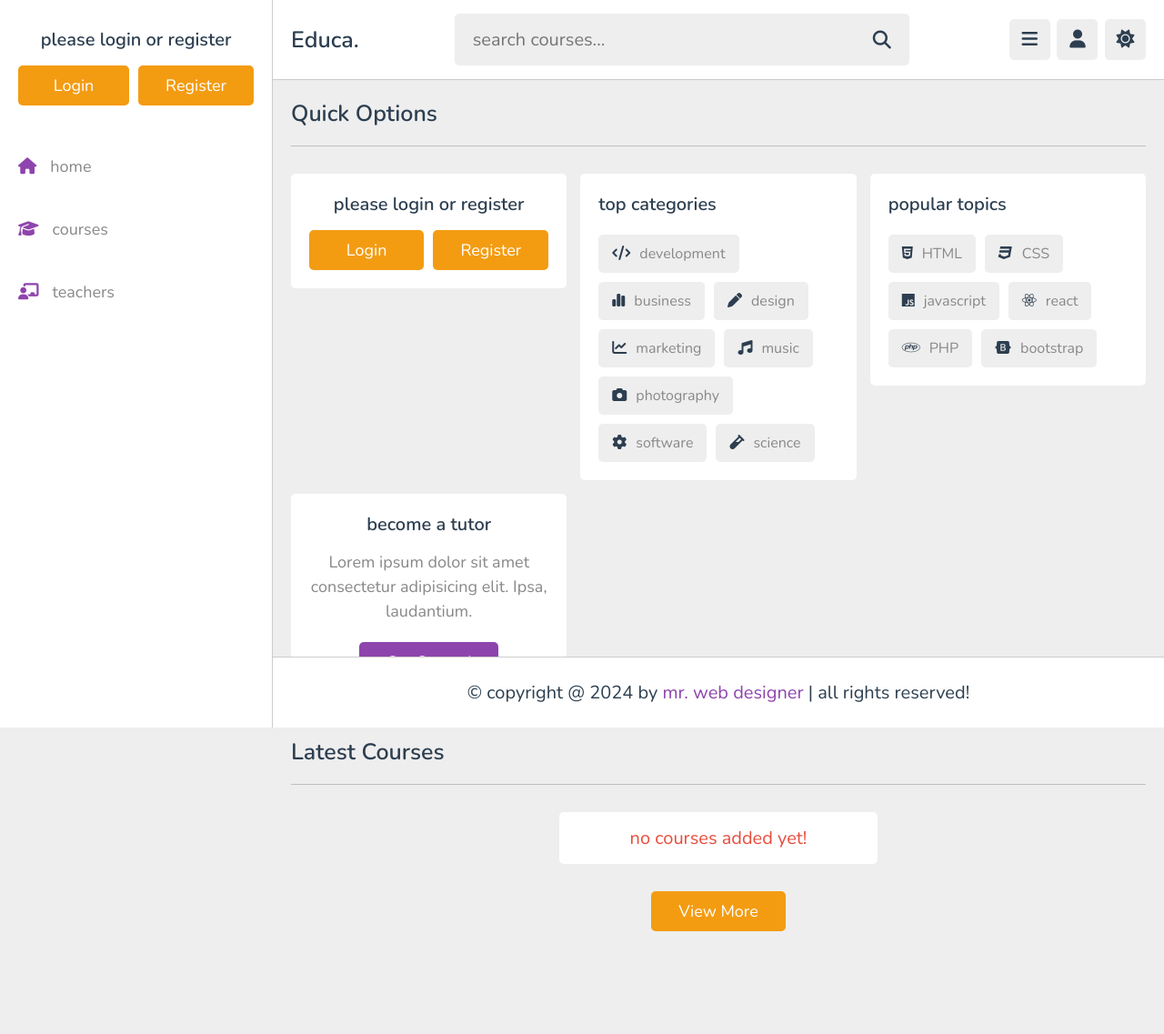
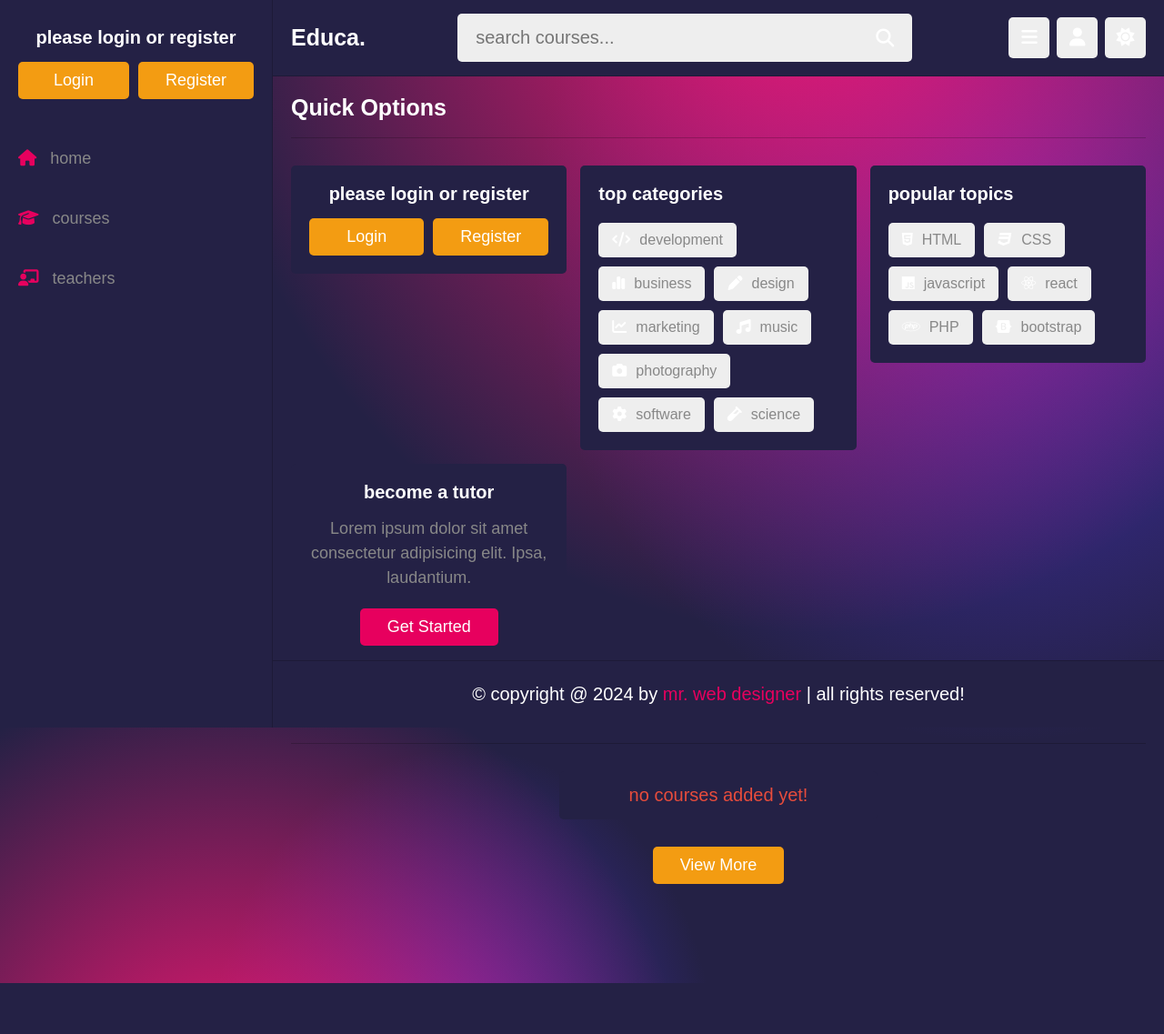
Before and after one commit to ZakariaAyad1/LEARNING-PLATFORM-GIT-TRELLO, a PHP site: page /home.php in a window 1280 px wide. Shown: the whole page at 91% size. After the commit the page ends 1081 px from the top, so only its background shows below. Run offline with PHP 8.4, Linux system fonts and the light colour scheme; data that the repository does not hold is empty.

Commit message:
Changing the colors

```diff
--- a/css/style.css
+++ b/css/style.css
@@ -1,11 +1,15 @@
+html body {
+   background: radial-gradient(39.56% 48.29% at 20% 115.78%, #FF1675 0%, rgba(255, 22, 121, 0) 100%), radial-gradient(54.23% 74.52% at 69.72% -10.08%, #FF1675 0%, rgba(255, 22, 121, 0) 100%) , radial-gradient(21.67% 31.7% at 39.72% 107.79%, rgba(74, 51, 209, 0.8) 0%, rgba(74, 51, 209, 0) 100%), radial-gradient(40.08% 51.33% at 85.83% 24.14%, rgba(74, 51, 209, 0.8) 0%, rgba(74, 51, 209, 0) 100%), #242145 !important;
+}
+
 @import url('https://fonts.googleapis.com/css2?family=Nunito:wght@200;300;400;500;600&display=swap');
 
 :root{
-   --main-color:#8e44ad;
+  --main-color:#e7005e;
   --red:#e74c3c;
   --oragen:#f39c12;
-   --white:#fff;
-   --black:#2c3e50;
+  --white:#242145;
+  --black:#ffffff;
   --light-color:#888;
   --light-bg:#eee;
   --border:.1rem solid rgba(0,0,0,.2);
@@ -1301,20 +1305,6 @@
   overflow-x: hidden;
 }
 
-
-
-
-
-
-
-
-
-
-
-
-
-
-
 .footer{
   position: sticky;
   bottom: 0; right: 0; left: 0;
```
Lines whose indentation alone changed are shown as unchanged.
